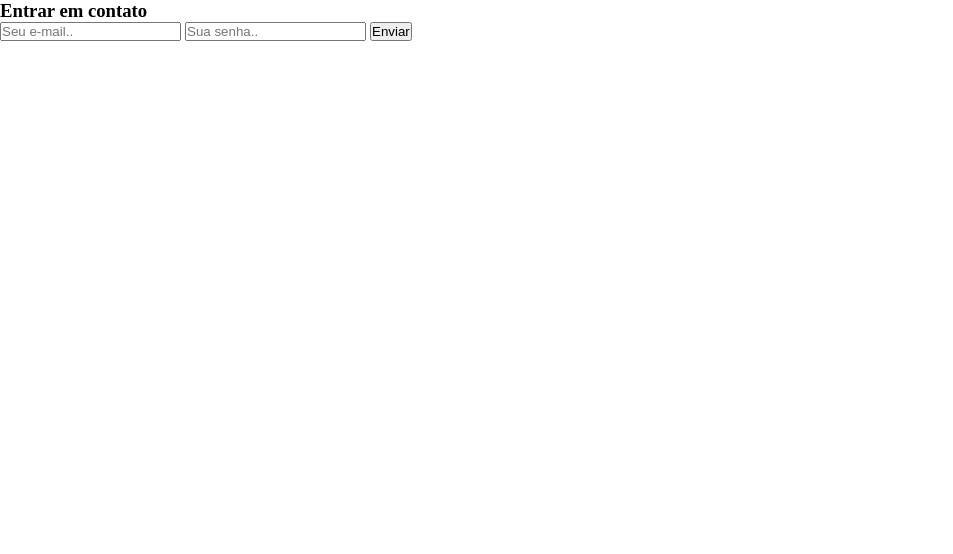
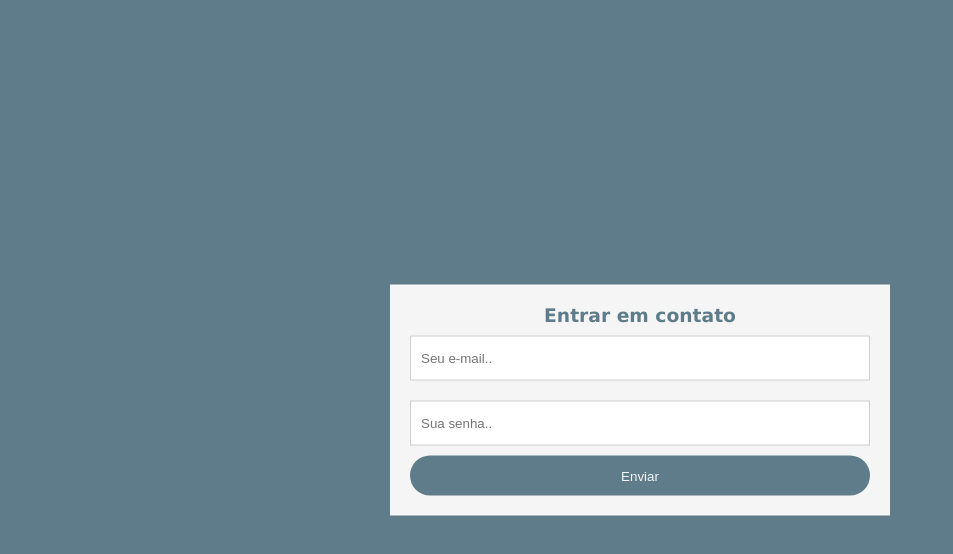
Before and after one commit to oliveiraluann/formulario-by-danki-code, a plain HTML site: page index.html in a window 1280 px wide. Shown: the whole page, without its empty margins (0-953 px from the left). Drawn offline with Linux system fonts and the light colour scheme.

Commit message:
CSS iniciado

```diff
--- a/index.html
+++ b/index.html
@@ -8,9 +8,11 @@
     <title>Formulário de Contato</title>
 </head>
 <body>
-    <h3>Entrar em contato</h3>
-    <input type="text" name="email" placeholder="Seu e-mail..">
-    <input type="password" name="senha" placeholder="Sua senha..">
-    <input type="submit" name="acao" value="Enviar">
+    <form>
+        <h3>Entrar em contato</h3>
+        <input type="text" name="email" placeholder="Seu e-mail..">
+        <input type="password" name="senha" placeholder="Sua senha..">
+        <input type="submit" name="acao" value="Enviar">
+</form>
 </body>
 </html>
--- a/style.css
+++ b/style.css
@@ -3,3 +3,46 @@
     padding: 0;
     box-sizing: border-box;
 }
+
+body {
+    background-color: #5f7c8a;
+}
+
+form {
+    background-color: whitesmoke;
+    max-width: 500px;
+    width: 70%;
+    padding: 20px;
+    position: absolute;
+    top: 50%;
+    left: 50%;
+    transform: translate(-50%, -50%);
+}
+
+form h3 {
+    text-align: center;
+    color: #5f7c8a;
+    font-family: 'Lucida Sans', 'Lucida Sans Regular', 'Lucida Grande', 'Lucida Sans Unicode', Geneva, Verdana, sans-serif;
+}
+
+form input[type=text], form input[type=password] {
+    width: 100%;
+    height: 45px;
+    border: 1px solid #ccc;
+    padding-left: 10px;
+    margin: 10px 0;
+}
+
+form input[type=submit] {
+    width: 100%;
+    height: 40px;
+    cursor: pointer;
+    background: #5f7c8a;
+    color: whitesmoke;
+    border: 0;
+    border-radius: 20px;
+}
+
+form input[type=submit]:hover {
+    background-color: #4a5f6a;
+}
```
